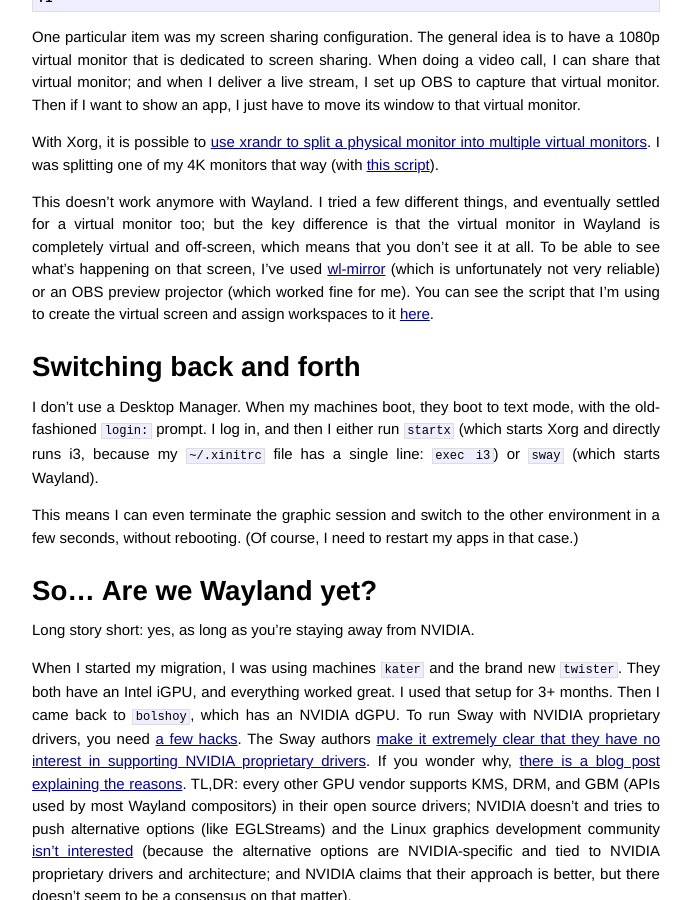
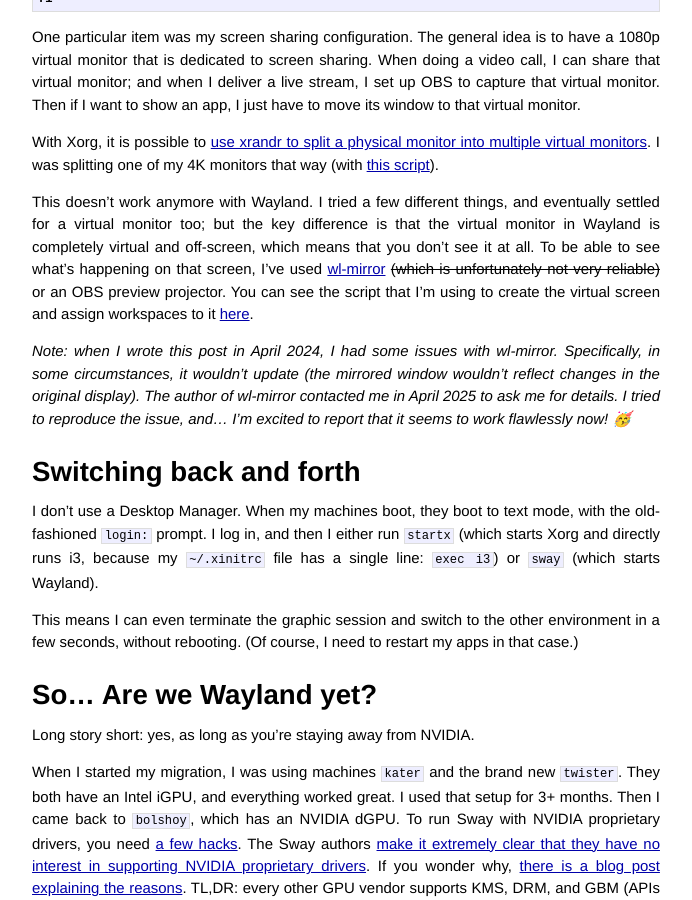
Before and after one commit to jpetazzo/jpetazzo.github.io, a Jekyll site: the page built from _posts/2024-04-29-six-months-with-wayland-sway-i3.markdown, in a window 1280 px wide and 900 px high, scrolled down 3083 px. Shown: the whole window, without its empty margins (294-986 px from the left). Built offline with Jekyll 4.4.1, drawn with Linux system fonts in a browser that asks for light colours; comment, search, counter and statistics services are not loaded.

Commit message:
Update wl-mirror info

```diff
--- a/_posts/2024-04-29-six-months-with-wayland-sway-i3.markdown
+++ b/_posts/2024-04-29-six-months-with-wayland-sway-i3.markdown
@@ -104,8 +104,9 @@
 
 With Xorg, it is possible to [use xrandr to split a physical monitor into multiple virtual monitors][xrandr-set-monitor]. I was splitting one of my 4K monitors that way (with [this script][sstk-xorg]).
 
-This doesn't work anymore with Wayland. I tried a few different things, and eventually settled for a virtual monitor too; but the key difference is that the virtual monitor in Wayland is completely virtual and off-screen, which means that you don't see it at all. To be able to see what's happening on that screen, I've used [wl-mirror] (which is unfortunately not very reliable) or an OBS preview projector (which worked fine for me). You can see the script that I'm using to create the virtual screen and assign workspaces to it [here][sstk-wayland].
+This doesn't work anymore with Wayland. I tried a few different things, and eventually settled for a virtual monitor too; but the key difference is that the virtual monitor in Wayland is completely virtual and off-screen, which means that you don't see it at all. To be able to see what's happening on that screen, I've used [wl-mirror] ~~(which is unfortunately not very reliable)~~ or an OBS preview projector. You can see the script that I'm using to create the virtual screen and assign workspaces to it [here][sstk-wayland].
 
+*Note: when I wrote this post in April 2024, I had some issues with wl-mirror. Specifically, in some circumstances, it wouldn't update (the mirrored window wouldn't reflect changes in the original display). The author of wl-mirror contacted me in April 2025 to ask me for details. I tried to reproduce the issue, and... I'm excited to report that it seems to work flawlessly now! 🥳*
 
 ## Switching back and forth
 
```
